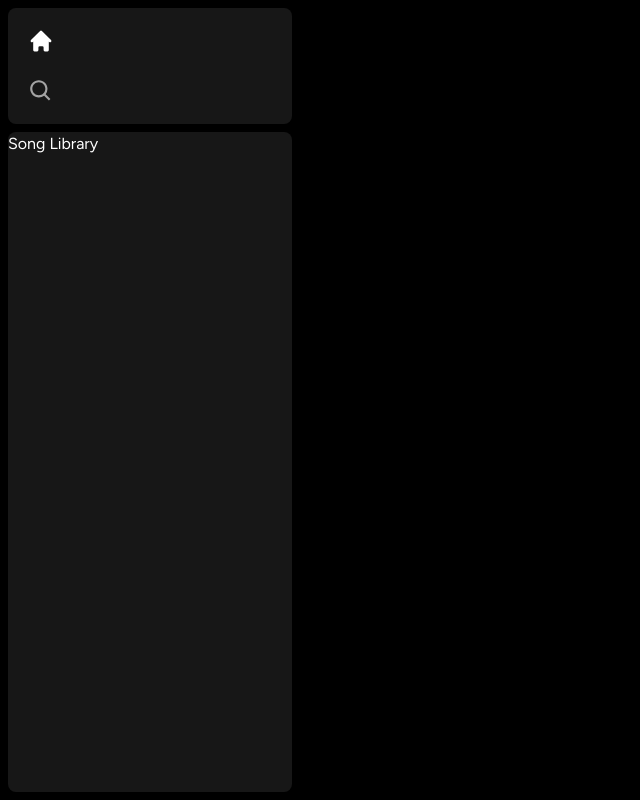
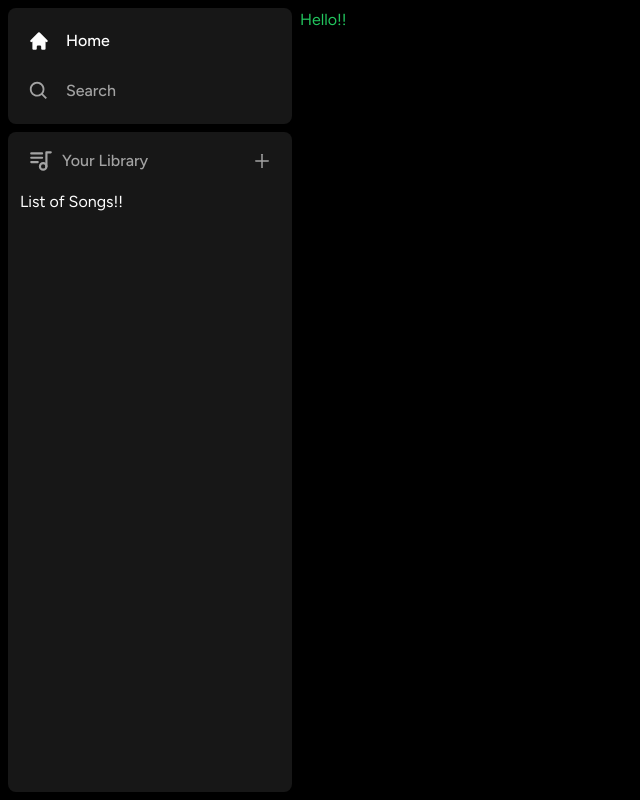
Before and after one commit to pokhengly/podcast, a Next.js app: page / in a window 1280 px wide. Shown: the whole page, without its empty margins (0-640 px from the left). Built offline with nearby package versions, Linux system fonts and the light colour scheme.

Commit message:
add some code

```diff
--- a/app/(site)/page.tsx
+++ b/app/(site)/page.tsx
@@ -3,7 +3,7 @@ import Image from "next/image";
 export default function Home() {
     return (
         <div className="text-green-500">
-            Hello babe today o klean klang haaa nah!
+            Hello!!
         </div>
     )
 }
--- /dev/null
+++ b/components/Header.tsx
@@ -0,0 +1,129 @@
+"use client"
+
+import React from "react";
+import {useRouter} from "next/navigation";
+import {twMerge} from "tailwind-merge";
+import {RxCaretLeft, RxCaretRight} from "react-icons/rx";
+import {HiHome} from "react-icons/hi";
+import {BiSearch} from "react-icons/bi";
+
+interface HeaderProps {
+    children: React.ReactNode;
+    className?: string;
+}
+
+export const Header: React.FC<HeaderProps> = ({
+                                                  children,
+                                                  className
+                                              }) => {
+
+    const router = useRouter();
+
+    const handleLogout = () => {
+        // Handle Logout in the future
+    }
+
+    return (
+        <div
+            className={twMerge(`
+                h-fit
+                bg-gradient-to-b
+                from-emerald-800
+                p-6
+            `,
+                className
+            )}
+        >
+
+            <div
+                className="
+                    w-full
+                    mb-4
+                    flex
+                    items-center
+                    justify-between
+                "
+            >
+                <div
+                    className="
+                        hidden
+                        md:flex
+                        gap-x-2
+                        items-center
+                    "
+                >
+                    <button
+                        onClick={() => router.back()}
+                        className="
+                            rounded-full
+                            bg-black
+                            flex
+                            items-center
+                            justify-center
+                            hover:opacity-75
+                            transition
+                        "
+                    >
+                        <RxCaretLeft className="text-white" size={35}/>
+                    </button>
+                    <button
+                        onClick={() => router.forward()}
+                        className="
+                            rounded-full
+                            bg-black
+                            flex
+                            items-center
+                            justify-center
+                            hover:opacity-75
+                            transition
+                        "
+                    >
+                        <RxCaretRight className="text-white" size={35}/>
+                    </button>
+                </div>
+
+                <div
+                    className="
+                        flex
+                        md:hidden
+                        gap-x-2
+                        items-center
+                    "
+                >
+                    <button
+                        className="
+                            rounded-full
+                            p-2
+                            bg-white
+                            flex
+                            items-center
+                            justify-center
+                            hover:opacity-75
+                            transition
+                        "
+                    >
+                        <HiHome className="text-black" size={20}/>
+                    </button>
+                    <button
+                        className="
+                            rounded-full
+                            p-2
+                            bg-white
+                            flex
+                            items-center
+                            justify-center
+                            hover:opacity-75
+                            transition
+                        "
+                    >
+                        <BiSearch className="text-black" size={20}/>
+                    </button>
+                </div>
+
+            </div>
+
+        </div>
+    );
+};
+
+export default Header;
--- /dev/null
+++ b/components/Library.tsx
@@ -0,0 +1,67 @@
+"use client"
+
+import {TbPlaylist} from "react-icons/tb";
+import {AiOutlinePlus} from "react-icons/ai";
+
+const Library = () => {
+
+    const onCLick = () => {
+        // Handle upload later
+    }
+
+    return (
+        <div className={"flex flex-col"}>
+            <div
+                className="
+                    flex
+                    items-center
+                    justify-between
+                    px-5
+                    pt-4
+                "
+            >
+                <div
+                    className="
+                        inline-flex
+                        items-center
+                        gap-x-2
+                    "
+                >
+                    <TbPlaylist className={"text-neutral-400"} size={26}/>
+                    <p
+                        className="
+                            text-neutral-400
+                            font-medium
+                            text-base
+                        "
+                    >
+                        Your Library
+                    </p>
+                </div>
+                <AiOutlinePlus
+                    onClick={onCLick}
+                    size={20}
+                    className="
+                        text-neutral-400
+                        cursor-pointer
+                        hover:text-white
+                        transition
+                    "
+                />
+            </div>
+            <div
+                className="
+                    flex
+                    flex-col
+                    gap-y-2
+                    mt-4
+                    px-3
+                "
+            >
+                List of Songs!!
+            </div>
+        </div>
+    );
+};
+
+export default Library;
--- a/components/Sidebar.tsx
+++ b/components/Sidebar.tsx
@@ -1,40 +1,46 @@
-"use client";
+"use client"
 
-import { usePathname} from "next/navigation";
-import React, {useMemo} from "react";
+import React, {useMemo} from 'react';
+import {usePathname} from "next/navigation";
 import {HiHome} from "react-icons/hi";
 import {BiSearch} from "react-icons/bi";
-import Box from "./Box";
-import SidebarItem from "./SidebarItem";
-
+import Box from "@/components/Box";
+import SidebarItem from "@/components/SidebarItem";
+import Library from "@/components/Library";
+import {twMerge} from "tailwind-merge";
 
 interface SidebarProps {
     children: React.ReactNode;
 }
 
-const Sidebar: React.FC<SidebarProps> = (
-    {
+const Sidebar: React.FC<SidebarProps> = ({
                                              children
                                          }) => {
-    const pathname = usePathname();
+    const pathName = usePathname();
 
     const routes = useMemo(() => [
         {
             icon: HiHome,
-            label: "Home",
-            active: pathname !== '/search',
+            label: 'Home',
+            active: pathName !== '/search',
             href: '/',
         },
         {
             icon: BiSearch,
             label: 'Search',
-            active: pathname === '/search',
+            active: pathName === '/search',
             href: '/search',
-        }
-    ], [pathname]);
+        },
+    ], [pathName]);
 
     return (
-        <div className="flex h-full">
+        <div
+            className={twMerge(`
+                flex
+                h-full
+
+            `)}
+        >
             <div
                 className="
                     hidden
@@ -57,20 +63,35 @@ const Sidebar: React.FC<SidebarProps> = (
                             py-4
                         "
                     >
-                        {routes.map((item) => (
+                        {
+                            routes.map((item) => (
                                 <SidebarItem
                                     key={item.label}
                                     {...item}
                                 />
-                        ))}
+                            ))
+                        }
+
                     </div>
                 </Box>
-                <Box className="overflow-y-auto h-full">
-                    Song Library
+                <Box className={"overflow-y-auto h-full"}>
+                    <Library/>
                 </Box>
+
             </div>
+            <main
+                className="
+                    h-full
+                    flex-1
+                    overflow-y-auto
+                    py-2
+                    pr-2
+                "
+            >
+                {children}
+            </main>
         </div>
     );
-}
+};
 
 export default Sidebar;
--- a/components/SidebarItem.tsx
+++ b/components/SidebarItem.tsx
@@ -1,7 +1,7 @@
-import {Icon} from "next/dist/lib/metadata/types/metadata-types";
+import React from "react";
 import {IconType} from "react-icons";
+import Link from "next/link";
 import {twMerge} from "tailwind-merge";
-import Link from "next/link";
 
 interface SidebarItemProps {
     icon: IconType;
@@ -17,7 +17,6 @@ const SidebarItem: React.FC<SidebarItemProps> = ({
                                                      href
 }) => {
     return (
-        // eslint-disable-next-line react/jsx-no-undef
         <Link
             href={href}
             className={twMerge(`
@@ -27,7 +26,7 @@ const SidebarItem: React.FC<SidebarItemProps> = ({
                 items-center
                 w-full
                 gap-x-4
-                text-md
+                text-base
                 font-medium
                 cursor-pointer
                 hover:text-white
@@ -38,9 +37,10 @@ const SidebarItem: React.FC<SidebarItemProps> = ({
                 active && "text-white"
             )}
         >
-            <Icon size={26} />
+            <Icon size={26}/>
+            <p className={"truncate w-full"}>{label}</p>
         </Link>
     );
-}
+};
 
 export default SidebarItem;
```
Also changed, not shown: components/Box.tsx (+9 -8 lines). Lines whose indentation alone changed are shown as unchanged.
